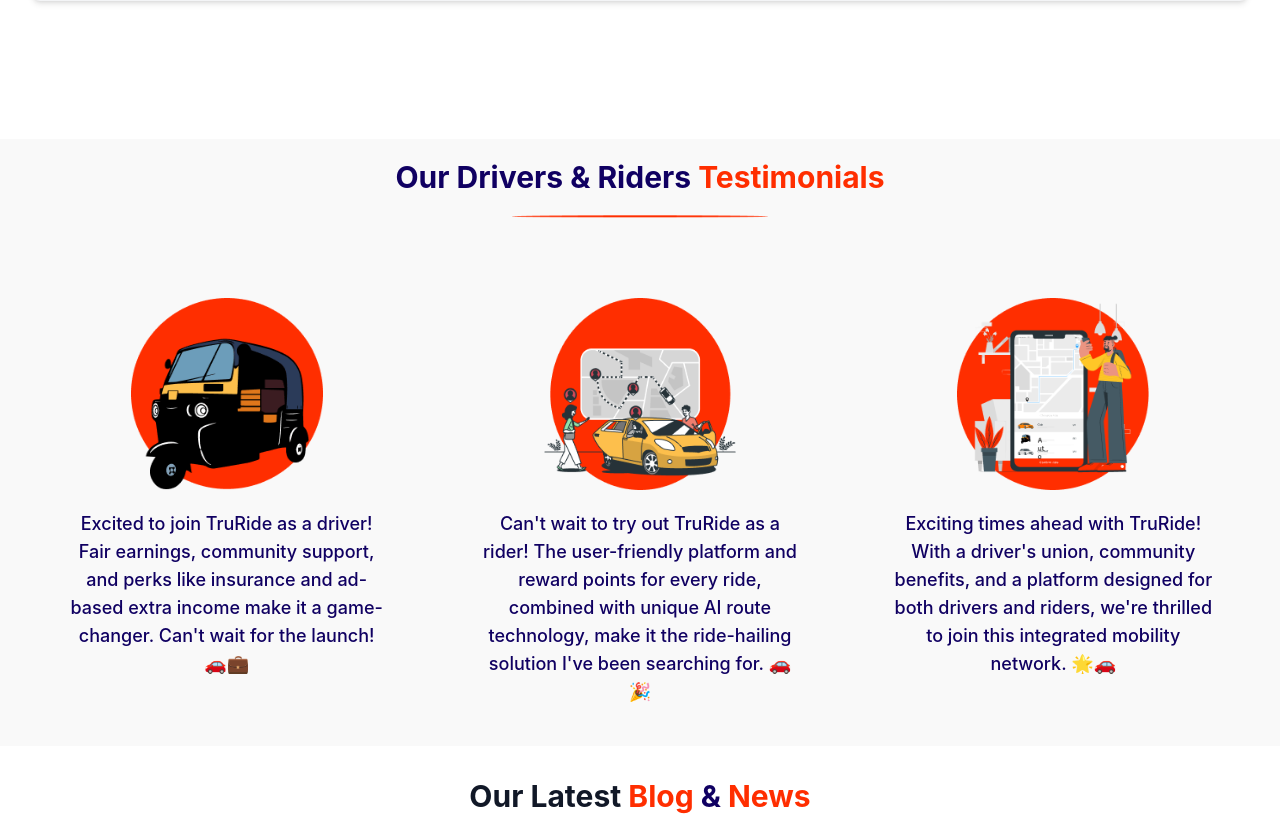
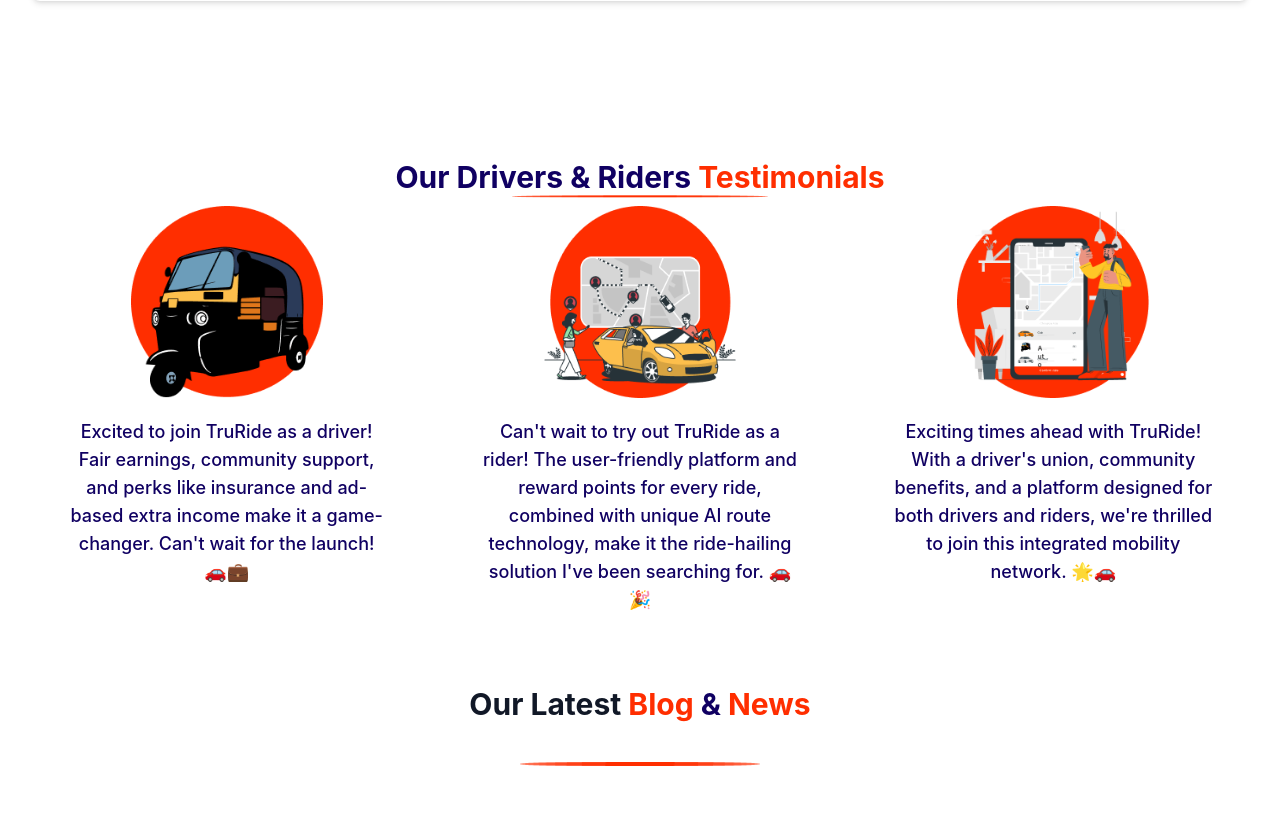
Before and after one commit to Chavanseema121/truridetaxi, a React (Create React App) app: page / in a window 1280 px wide. Shown: the part 3720-4536 px from the top of the page. Built offline with nearby package versions, Linux system fonts and the light colour scheme.

Commit message:
Add about page

```diff
--- a/src/sections/About.js
+++ b/src/sections/About.js
@@ -67,7 +67,7 @@
 function About() {
   return (
     <div className="min-h-screen flex items-center justify-center bg-white p-4 sm:p-6 lg:p-8">
-      <div className="w-full max-w-9xl bg-gray-100 rounded-lg shadow-md mb-0">
+      <div className="w-full max-w-9xl bg-white rounded-lg shadow-md mb-0">
         <h1 className="text-3xl sm:text-4xl lg:text-5xl font-bold text-center mb-8 text-indigo-900">
           About our <span className="text-[#FF2E00]">TruRide</span>
         </h1>
--- a/src/sections/Contact.js
+++ b/src/sections/Contact.js
@@ -8,7 +8,7 @@
     <div className='bg-white p-10  '>
 
 
-      <section className="bg-gray-100 p-10 rounded-lg md:mb-6 mb-40">
+      <section className="bg-white p-10 rounded-lg md:mb-6 mb-40">
         <div className="text-center mb-10">
           <h3 className='text-4xl font-bold text-indigo-900'>Contact Us</h3>
           <div className='mt-2'>
--- a/src/sections/Testimonial.js
+++ b/src/sections/Testimonial.js
@@ -88,12 +88,12 @@
 export default function Testimonials() {
   return (
     <div className='mt-10'>
-      <section className='mt-5 max-w-full h-auto bg-[#f9f9f9] p-5'>
+      <section className='max-w-full h-auto bg-white p-5'>
         <div className="text-center">
           <h3 className='text-[#100062] text-3xl font-bold'>
             Our Drivers & Riders <span className='text-[#FF2E00]'>Testimonials</span>
           </h3>
-          <div className='flex justify-center mt-5'>
+          <div className='flex justify-center mb-2'>
             <img
               src={linetwo}
               alt="Decorative line"
@@ -103,7 +103,7 @@
           </div>
         </div>
 
-        <div className='flex flex-col md:flex-row md:justify-around items-start mt-20'>
+        <div className='flex flex-col md:flex-row md:justify-around items-start'>
           {testimonials.map((testimonial, index) => (
             <div key={index} className='flex flex-col items-center text-center max-w-xs'>
               <img src={testimonial.imageSrc} alt="" className='w-48 h-48 mb-5' />
```
